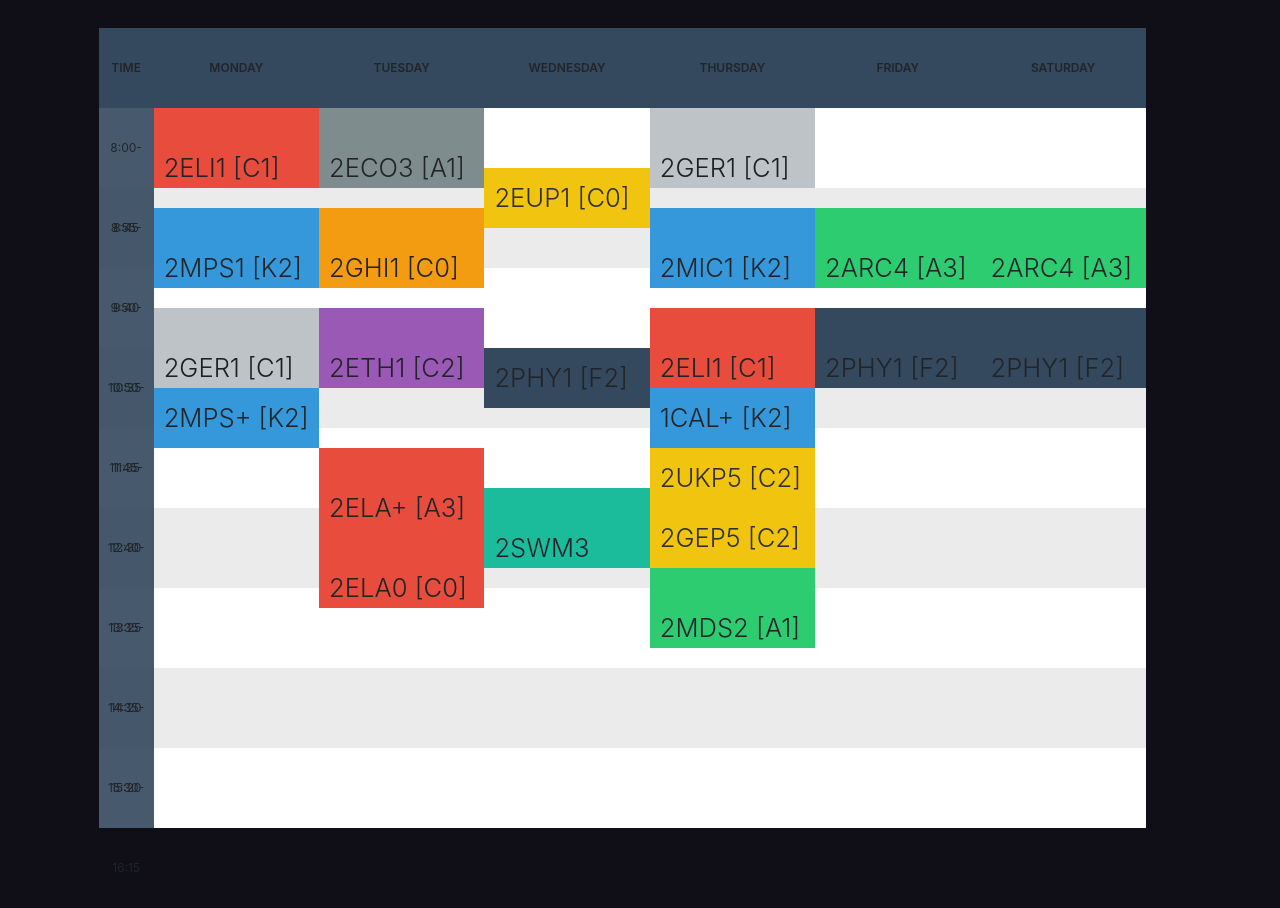
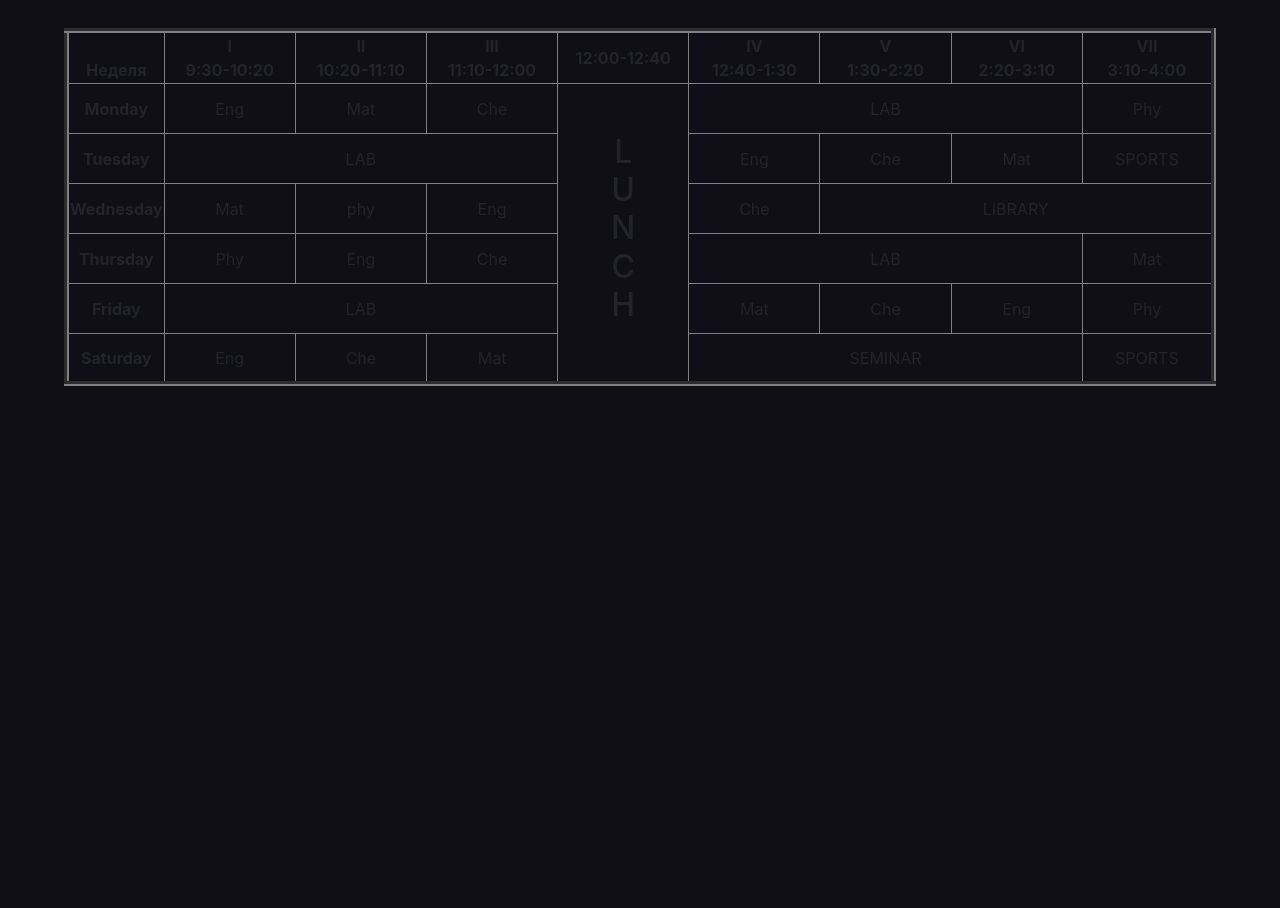
Before and after one commit to Qvineox/School148, a Django app: template templates/journal/apprentice_journal.html in a window 1280 px wide. Shown: the part 56-964 px from the top of the page. After the commit the page ends 442 px from the top, so only its background shows below. Run offline with Django 3.2, Linux system fonts and the light colour scheme; the template is opened without the code that fills it, so the values that code supplies are empty; some libraries are stand-ins or nearby versions.

Commit message:
Timetable added
Took 42 minutes

```diff
--- a/School148/settings.py
+++ b/School148/settings.py
@@ -42,6 +42,7 @@
     'library',
     'schedule',
     'statistic',
+    'django_sass'
 ]
 
 MIDDLEWARE = [
--- a/templates/journal/apprentice_journal.html
+++ b/templates/journal/apprentice_journal.html
@@ -1,4 +1,5 @@
 {% extends 'base.html' %}
+{% load static %}
 
 {% block title %}
     Журнал
@@ -6,243 +7,123 @@
 
 {% block style %}
     <style>
-        .day {
-            width: 15%;
-            height: 100vh;
-            float: left;
-            background-color: #fff;
-            background-image: linear-gradient(rgba(0, 0, 0, .08) 50%, transparent 50%);
-            background-size: 1px 20%;
-        }
 
-        .day.time {
-            width: 5%;
-        }
-
-        .day_title {
-            height: 10%;
-            background-color: #34495e;
-            font-size: 12px;
-            font-weight: 600;
-            text-transform: uppercase;
-            text-align: center;
-            line-height: 10vh;
-        }
-
-        .hour {
-            height: 10%;
-            background-color: rgba(52, 73, 94, 0.9);
-            font-size: 12px;
-            text-align: center;
-            line-height: 10vh;
-        }
-
-        .class {
-            width: 100%;
-            height: 10vh; /*90min*/
-            line-height: 15vh;
-            background-color: magenta;
-            font-size: 2vw;
-            font-weight: 300;
-            padding-left: 10px;
-        }
-
-        .class.short {
-            height: 7.5vh;
-            line-height: 7.5vh;
-        }
-
-        /* 45min class */
-        .class.b15 {
-            margin-top: 2.5vh;
-        }
-
-        /* after 15 min break */
-        .class.b45 {
-            margin-top: 7.5vh;
-        }
-
-        /* after 45 min break */
-        .class.b90 {
-            margin-top: 15vh;
-        }
-
-        /* after 2x45 min break */
-        .class.b135 {
-            margin-top: 22.5vh;
-        }
-
-        /* after 3x45 min break */
-
-        .green {
-            background-color: #2ecc71;
-        }
-
-        .turquoise {
-            background-color: #1abc9c;
-        }
-
-        .navy {
-            background-color: #34495e;
-        }
-
-        .blue {
-            background-color: #3498db;
-        }
-
-        .purple {
-            background-color: #9b59b6;
-        }
-
-        .grey {
-            background-color: #bdc3c7;
-            color: #202020;
-        }
-
-        .gray {
-            background-color: #7f8c8d;
-        }
-
-        .red {
-            background-color: #e74c3c;
-        }
-
-        .orange {
-            background-color: #f39c12;
-        }
-
-        .yellow {
-            background-color: #f1c40f;
-            color: #303030;
-        }
-
-        .spacing {
-            background-color: transparent;
-        }
-
-
-        /* Add this attribute to the element that needs a tooltip */
-        [data-tooltip] {
-            position: relative;
-            z-index: 2;
-            cursor: pointer;
-            width: initial;
-        }
-
-        /* Hide the tooltip content by default */
-        [data-tooltip]:before,
-        [data-tooltip]:after {
-            visibility: hidden;
-            pointer-events: none;
-        }
-
-        /* Position tooltip above the element */
-        [data-tooltip]:before {
-            position: absolute;
-            bottom: 110%;
-            left: 50%;
-            margin-bottom: 10px;
-            margin-left: -75px;
-            padding: 7px 5px;
-            width: 140px;
-            background-color: black;
-            color: #fff;
-            content: attr(data-tooltip);
-            text-align: center;
-            font-size: 14px;
-            line-height: 1.2;
-        }
-
-        /* Triangle hack to make tooltip look like a speech bubble */
-        [data-tooltip]:after {
-            position: absolute;
-            bottom: 110%;
-            left: 50%;
-            margin-left: -7px;
-            margin-bottom: 3px;
-            width: 0;
-            border-top: 7px solid black;
-            border-right: 7px solid transparent;
-            border-left: 7px solid transparent;
-            content: " ";
-            font-size: 0;
-            line-height: 0;
-        }
-
-        /* Show tooltip content on hover */
-        [data-tooltip]:hover:before,
-        [data-tooltip]:hover:after {
-            visibility: visible;
-            bottom: 90%;
-        }
     </style>
 {% endblock %}
 
 {% block main %}
-    <div class="container-fluid" style="padding-left: 3%">
-        <div class="day time">
-            <div class="day_title">Time</div>
-            <div class="hour">8:00-8:45</div>
-            <div class="hour">8:55-9:40</div>
-            <div class="hour">9:50-10:35</div>
-            <div class="hour">10:50-11:35</div>
-            <div class="hour">11:45-12:30</div>
-            <div class="hour">12:40-13:25</div>
-            <div class="hour">13:35-14:20</div>
-            <div class="hour">14:35-15:20</div>
-            <div class="hour">15:30-16:15</div>
-        </div>
-
-        <div class="day monday">
-            <div class="day_title">Monday</div>
-            <div class="class red" data-tooltip="English Literature">2ELI1 [C1]</div>
-            <div class="class b15 blue" data-tooltip="Probability and Statistics">2MPS1 [K2]</div>
-            <div class="class b15 grey" data-tooltip="German">2GER1 [C1]</div>
-            <div class="class short blue" data-tooltip="Additional Probability and Statistics">2MPS+ [K2]</div>
-        </div>
-
-        <div class="day tuesday">
-            <div class="day_title">Tuesday</div>
-            <div class="class gray" data-tooltip="Economics">2ECO3 [A1]</div>
-            <div class="class b15 orange" data-tooltip="German History">2GHI1 [C0]</div>
-            <div class="class b15 purple" data-tooltip="Ethics">2ETH1 [C2]</div>
-            <div class="class b45 red" data-tooltip="English Language: Writing">2ELA+ [A3]</div>
-            <div class="class red" data-tooltip="English Language">2ELA0 [C0]</div>
-        </div>
-
-        <div class="day wednesday">
-            <div class="day_title">Wednesday</div>
-            <div class="class short spacing"></div>
-            <div class="class short yellow" data-tooltip="EU Politics">2EUP1 [C0]</div>
-            <div class="class b15 spacing"></div>
-            <div class="class b15 short navy" data-tooltip="Physics">2PHY1 [F2]</div>
-            <div class="class short spacing"></div>
-            <div class="class b15 turquoise" data-tooltip="Physical Education: Swimming">2SWM3</div>
-        </div>
-
-        <div class="day thursday">
-            <div class="day_title">Thursday</div>
-            <div class="class grey" data-tooltip="German">2GER1 [C1]</div>
-            <div class="class b15 blue" data-tooltip="Advanced Integral Calculus">2MIC1 [K2]</div>
-            <div class="class b15 red" data-tooltip="English Literature">2ELI1 [C1]</div>
-            <div class="class short blue" data-tooltip="Additional Basic Integral Calculus">1CAL+ [K2]</div>
-            <div class="class short yellow" data-tooltip="UK Politics">2UKP5 [C2]</div>
-            <div class="class short yellow" data-tooltip="German Politics">2GEP5 [C2]</div>
-            <div class="class green" data-tooltip="Media Studies">2MDS2 [A1]</div>
-        </div>
-
-        <div class="day friday">
-            <div class="day_title">Friday</div>
-            <div class="class spacing"></div>
-            <div class="class b15 green" data-tooltip="Architechture">2ARC4 [A3]</div>
-            <div class="class b15 navy" data-tooltip="Physics">2PHY1 [F2]</div>
-        </div>
-
-        <div class="day saturday">
-            <div class="day_title">Saturday</div>
-            <div class="class spacing"></div>
-            <div class="class b15 green" data-tooltip="Architechture">2ARC4 [A3]</div>
-            <div class="class b15 navy" data-tooltip="Physics">2PHY1 [F2]</div>
-        </div>
-    </div>
+    <table border="5" cellspacing="1" align="center">
+        <!--<caption>Timetable</caption>-->
+        <tr>
+            <td align="center" height="50"
+                width="5%"><br>
+                <b>Неделя</b></br>
+            </td>
+            <td align="center" height="50"
+                width="100">
+                <b>I<br>9:30-10:20</b>
+            </td>
+            <td align="center" height="50"
+                width="100">
+                <b>II<br>10:20-11:10</b>
+            </td>
+            <td align="center" height="50"
+                width="100">
+                <b>III<br>11:10-12:00</b>
+            </td>
+            <td align="center" height="50"
+                width="100">
+                <b>12:00-12:40</b>
+            </td>
+            <td align="center" height="50"
+                width="100">
+                <b>IV<br>12:40-1:30</b>
+            </td>
+            <td align="center" height="50"
+                width="100">
+                <b>V<br>1:30-2:20</b>
+            </td>
+            <td align="center" height="50"
+                width="100">
+                <b>VI<br>2:20-3:10</b>
+            </td>
+            <td align="center" height="50"
+                width="100">
+                <b>VII<br>3:10-4:00</b>
+            </td>
+        </tr>
+        <tr>
+            <td align="center" height="50">
+                <b>Monday</b></td>
+            <td align="center" height="50">Eng</td>
+            <td align="center" height="50">Mat</td>
+            <td align="center" height="50">Che</td>
+            <td rowspan="6" align="center" height="50">
+                <h2>L<br>U<br>N<br>C<br>H</h2>
+            </td>
+            <td colspan="3" align="center"
+                height="50">LAB</td>
+            <td align="center" height="50">Phy</td>
+        </tr>
+        <tr>
+            <td align="center" height="50">
+                <b>Tuesday</b>
+            </td>
+            <td colspan="3" align="center"
+                height="50">LAB
+            </td>
+            <td align="center" height="50">Eng</td>
+            <td align="center" height="50">Che</td>
+            <td align="center" height="50">Mat</td>
+            <td align="center" height="50">SPORTS</td>
+        </tr>
+        <tr>
+            <td align="center" height="50">
+                <b>Wednesday</b>
+            </td>
+            <td align="center" height="50">Mat</td>
+            <td align="center" height="50">phy</td>
+            <td align="center" height="50">Eng</td>
+            <td align="center" height="50">Che</td>
+            <td colspan="3" align="center"
+                height="50">LIBRARY
+            </td>
+        </tr>
+        <tr>
+            <td align="center" height="50">
+                <b>Thursday</b>
+            </td>
+            <td align="center" height="50">Phy</td>
+            <td align="center" height="50">Eng</td>
+            <td align="center" height="50">Che</td>
+            <td colspan="3" align="center"
+                height="50">LAB
+            </td>
+            <td align="center" height="50">Mat</td>
+        </tr>
+        <tr>
+            <td align="center" height="50">
+                <b>Friday</b>
+            </td>
+            <td colspan="3" align="center"
+                height="50">LAB
+            </td>
+            <td align="center" height="50">Mat</td>
+            <td align="center" height="50">Che</td>
+            <td align="center" height="50">Eng</td>
+            <td align="center" height="50">Phy</td>
+        </tr>
+        <tr>
+            <td align="center" height="50">
+                <b>Saturday</b>
+            </td>
+            <td align="center" height="50">Eng</td>
+            <td align="center" height="50">Che</td>
+            <td align="center" height="50">Mat</td>
+            <td colspan="3" align="center"
+                height="50">SEMINAR
+            </td>
+            <td align="center" height="50">SPORTS</td>
+        </tr>
+    </table>
 {% endblock %}
```
Also changed, not shown: static/css/timetable.css (deleted).
